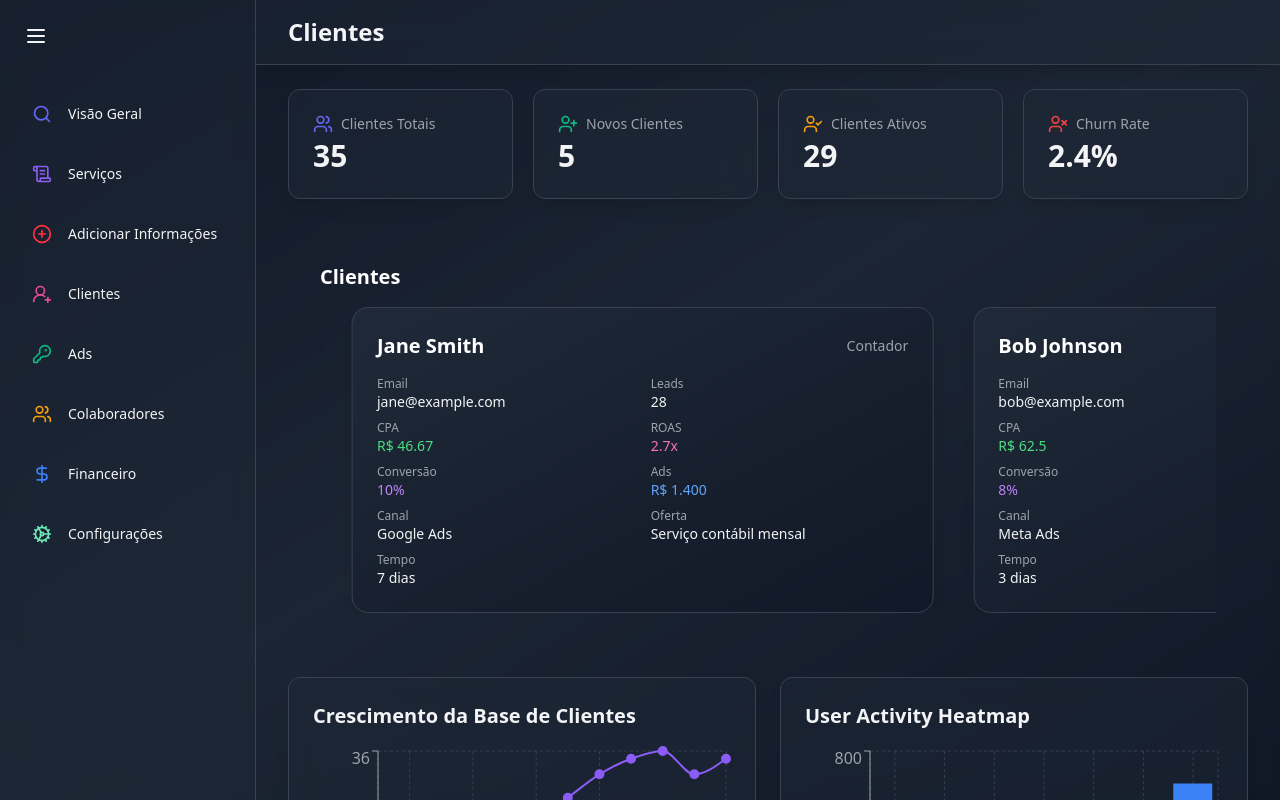
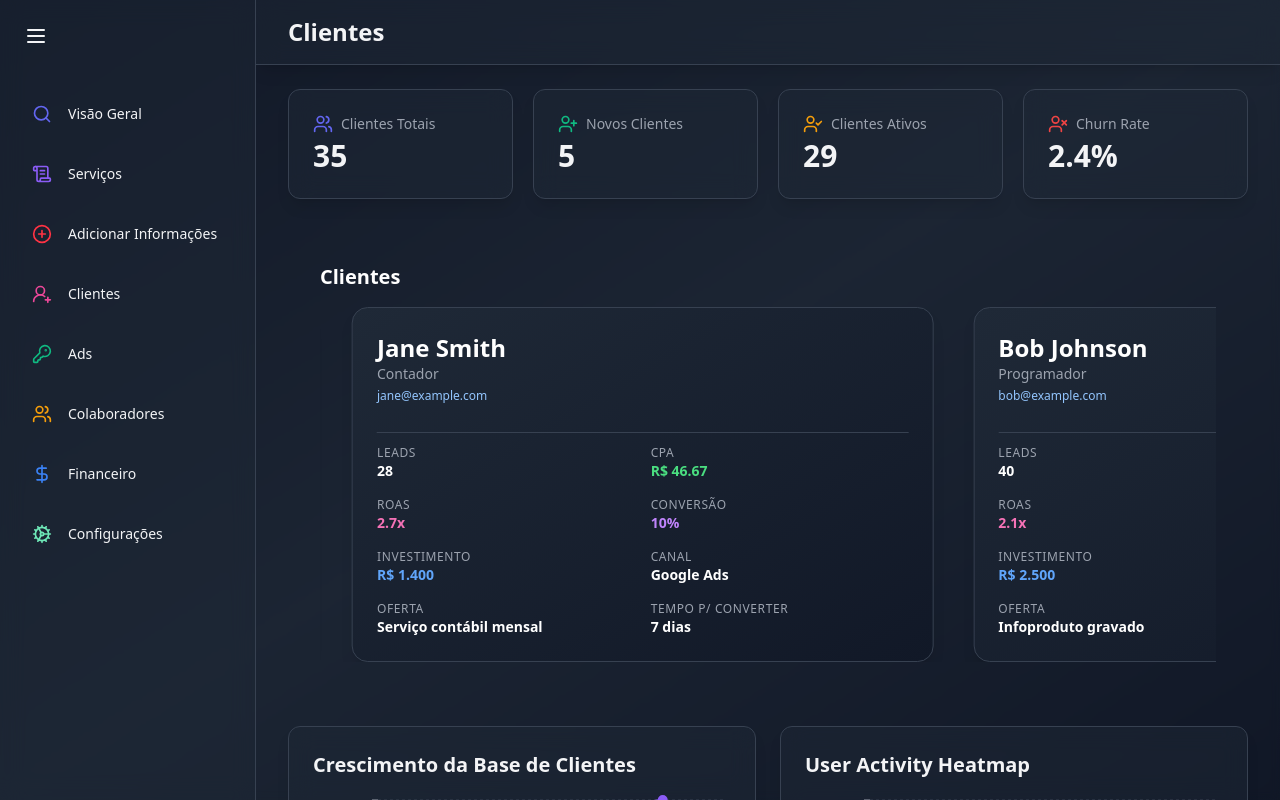
Before and after one commit to thepatroa/patroa, a React (Vite) app in the folder frontend/: page /clientes in a window 1280 px wide. Built offline with nearby package versions, Linux system fonts and the light colour scheme.

Commit message:
beautiful: 💎 update information beautiful

```diff
--- a/frontend/src/components/users/UsersTable.jsx
+++ b/frontend/src/components/users/UsersTable.jsx
@@ -92,17 +92,18 @@ const initialData = {
 
 const UsersTable = () => {
   const [startIndex, setStartIndex] = useState(0);
+  const [isPaused, setIsPaused] = useState(false);
   const clients = initialData.Active;
 
   useEffect(() => {
+    if (isPaused) return;
     const interval = setInterval(() => {
       setStartIndex((prev) =>
         prev + 1 > clients.length - 3 ? 0 : prev + 1
       );
-    }, 3000); // muda a cada 3 segundos
-
+    }, 3000);
     return () => clearInterval(interval);
-  }, [clients.length]);
+  }, [clients.length, isPaused]);
 
   return (
     <div className="p-8 overflow-hidden">
@@ -116,28 +117,40 @@ const UsersTable = () => {
           style={{ width: `${(clients.length / 3) * 100}%` }}
         >
           {clients.map((user, index) => (
-            <div
+            <motion.div
               key={user.id + index}
               className="min-w-[33.3333%] max-w-[33.3333%] px-2"
+              onMouseEnter={() => setIsPaused(true)}
+              onMouseLeave={() => setIsPaused(false)}
+              whileHover={{
+                scale: 1.05,
+                zIndex: 10,
+                transition: { duration: 0.3 }
+              }}
             >
-              <div className="bg-gradient-to-br from-gray-800 to-gray-900 rounded-2xl shadow-lg p-6 text-white border border-gray-700 h-full">
-                <div className="flex items-center justify-between mb-4">
-                  <h2 className="text-xl font-bold">{user.nome}</h2>
-                  <span className="text-sm text-gray-400">{user.profissao}</span>
+              <div className="bg-gradient-to-br from-gray-800 to-gray-900 rounded-2xl shadow-lg p-6 text-white border border-gray-700 h-full flex flex-col justify-between">
+                {/* Cabeçalho */}
+                <div className="mb-4">
+                  <h2 className="text-2xl font-bold text-white">{user.nome}</h2>
+                  <p className="text-sm text-gray-400">{user.profissao}</p>
+                  <p className="text-xs text-blue-300 mt-1">{user.email}</p>
                 </div>
-                <div className="grid grid-cols-2 gap-x-4 gap-y-2 text-sm">
-                  <DataRow label="Email" value={user.email} />
+
+                <hr className="border-gray-700 my-3" />
+
+                {/* Indicadores */}
+                <div className="grid grid-cols-2 gap-x-4 gap-y-4 text-sm">
                   <DataRow label="Leads" value={user.leads} />
                   <DataRow label="CPA" value={user.cpa} color="text-green-400" />
                   <DataRow label="ROAS" value={user.roas} color="text-pink-400" />
                   <DataRow label="Conversão" value={user.conversao} color="text-purple-400" />
-                  <DataRow label="Ads" value={user.ads} color="text-blue-400" />
+                  <DataRow label="Investimento" value={user.ads} color="text-blue-400" />
                   <DataRow label="Canal" value={user.canalPrincipal} />
                   <DataRow label="Oferta" value={user.tipoOferta} />
-                  <DataRow label="Tempo" value={user.tempoConversao} />
+                  <DataRow label="Tempo p/ Converter" value={user.tempoConversao} />
                 </div>
               </div>
-            </div>
+            </motion.div>
           ))}
         </motion.div>
       </div>
@@ -147,8 +160,8 @@ const UsersTable = () => {
 
 const DataRow = ({ label, value, color }) => (
   <div className="flex flex-col">
-    <span className="text-gray-400 text-xs">{label}</span>
-    <span className={`font-medium ${color || "text-gray-100"}`}>{value}</span>
+    <span className="text-xs text-gray-400 uppercase tracking-wider">{label}</span>
+    <span className={`text-sm font-semibold ${color || "text-white"}`}>{value}</span>
   </div>
 );
 
```
